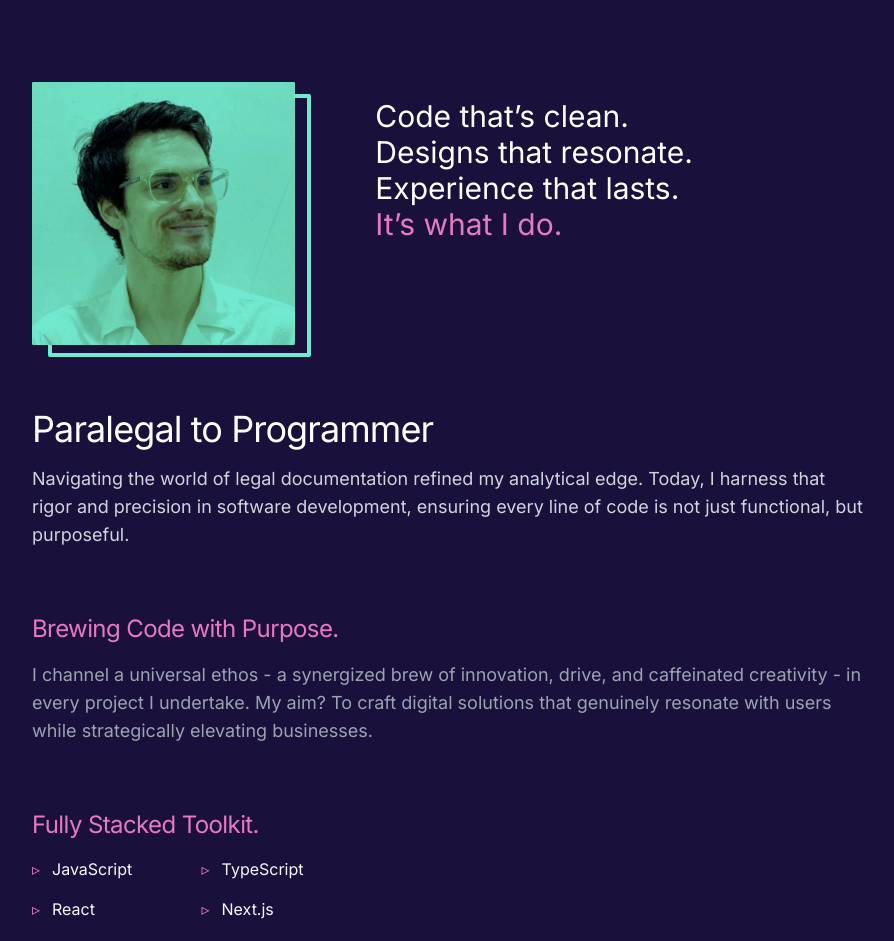
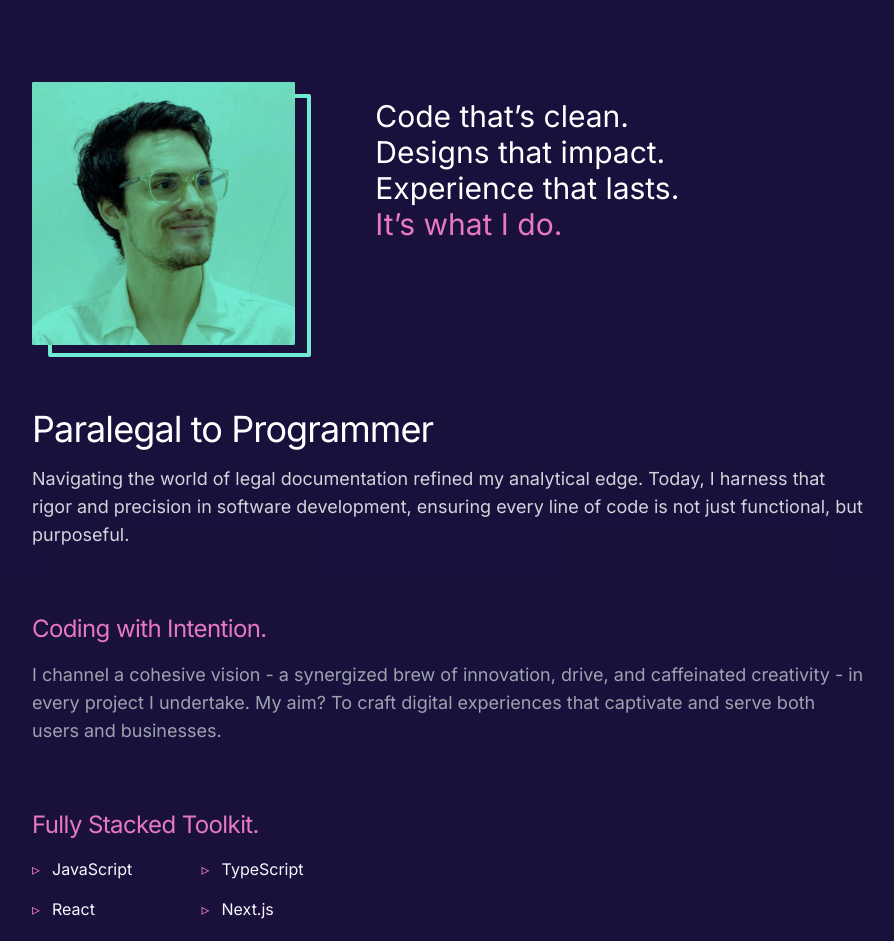
Before and after one commit to jmayheww/joshua-portfolio, a Next.js app: page / in a window 1280 px wide. Shown: the part 1000-1941 px from the top of the page, without its empty margins (192-1086 px from the left). Built offline with nearby package versions, Linux system fonts and the light colour scheme.

Commit message:
edit about section content for clarity

```diff
--- a/app/sections/About.js
+++ b/app/sections/About.js
@@ -33,7 +33,7 @@ export const About = () => {
             className={`text-xl sm:text-2xl md:text-3xl text-white ${paragraphClasses} block md:hidden max-w-xs`}
           >
             Code that&rsquo;s <strong>clean</strong>, designs that{" "}
-            <strong>resonate</strong>, experience that <strong>lasts.</strong>{" "}
+            <strong>impact</strong>, experience that <strong>lasts.</strong>{" "}
             <span className="text-primary font-bold">
               It&rsquo;s what I do.
             </span>
@@ -49,7 +49,7 @@ export const About = () => {
             <p
               className={`text-xl sm:text-2xl md:text-3xl text-white ${paragraphClasses}`}
             >
-              Designs that resonate.
+              Designs that impact.
             </p>
             <p
               className={`text-xl sm:text-2xl md:text-3xl text-white ${paragraphClasses}`}
@@ -82,15 +82,15 @@ export const About = () => {
 
       <div>
         <h3 className="text-lg sm:text-xl md:text-2xl font-inter tracking-tight text-primary mb-4">
-          Brewing Code with Purpose.
+          Coding with Intention.
         </h3>
         <p
           className={`${paragraphClasses} md:text-lg leading-relaxed text-gray-400`}
         >
-          I channel a universal ethos - a synergized brew of innovation, drive,
+          I channel a cohesive vision - a synergized brew of innovation, drive,
           and caffeinated creativity - in every project I undertake. My aim? To
-          craft digital solutions that genuinely resonate with users while
-          strategically elevating businesses.
+          craft digital experiences that captivate and serve both users and
+          businesses.
         </p>
       </div>
 
```
